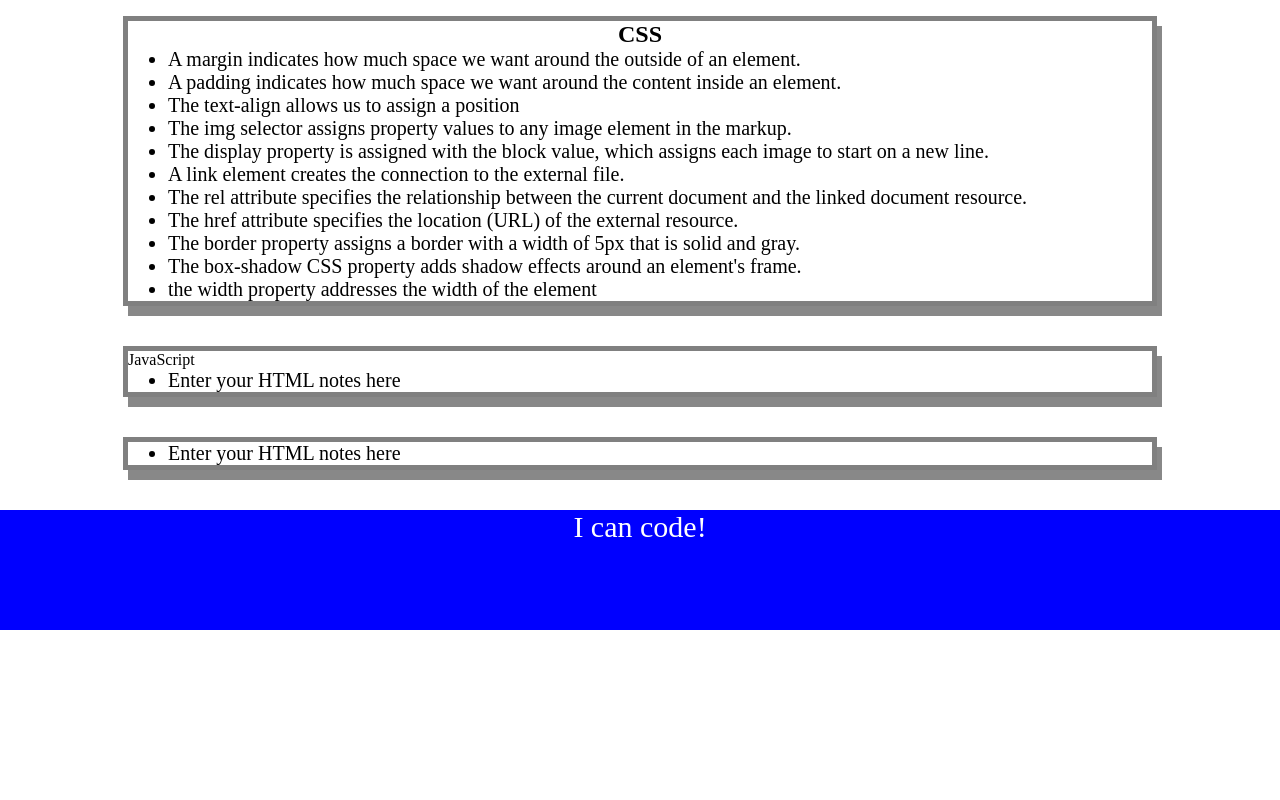
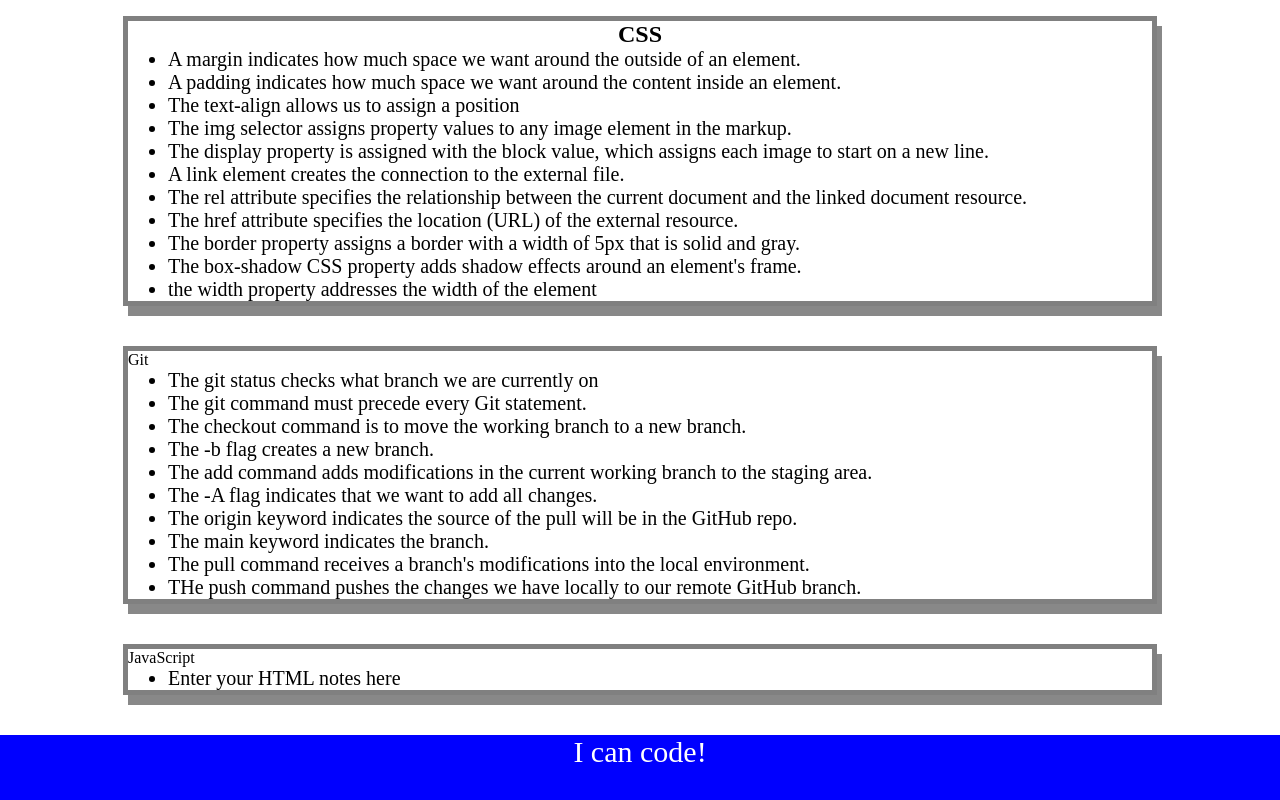
Before and after one commit to russkinori/precourse-study-guide, a plain HTML site: page prework-study-guide/index.html in a window 1280 px wide. Shown: the part 520-1320 px from the top of the page. Before the commit the page ends 1150 px from the top, so only its background shows below. Drawn offline with Linux system fonts and the light colour scheme.

Commit message:
updated the Git section

```diff
--- a/prework-study-guide/index.html
+++ b/prework-study-guide/index.html
@@ -50,13 +50,23 @@
       </section>
 
       <section class="card" id="git-section">
-        JavaScript
+        Git
         <ul>
-          <li>Enter your HTML notes here</li>
+          <li>The git status checks what branch we are currently on</li>
+          <li>The git command must precede every Git statement.</li>
+          <li>The checkout command is to move the working branch to a new branch.</li>
+          <li>The -b flag creates a new branch.</li>
+          <li>The add command adds modifications in the current working branch to the staging area.</li>
+          <li> The -A flag indicates that we want to add all changes.</li>
+          <li>The origin keyword indicates the source of the pull will be in the GitHub repo.</li>
+          <li>The main keyword indicates the branch.</li>
+          <li>The pull command receives a branch's modifications into the local environment.</li>
+          <li>THe push command pushes the changes we have locally to our remote GitHub branch.</li>
         </ul>
       </section>
 
       <section class="card" id="javascript-section">
+        JavaScript
         <ul>
           <li>Enter your HTML notes here</li>
         </ul>
```
